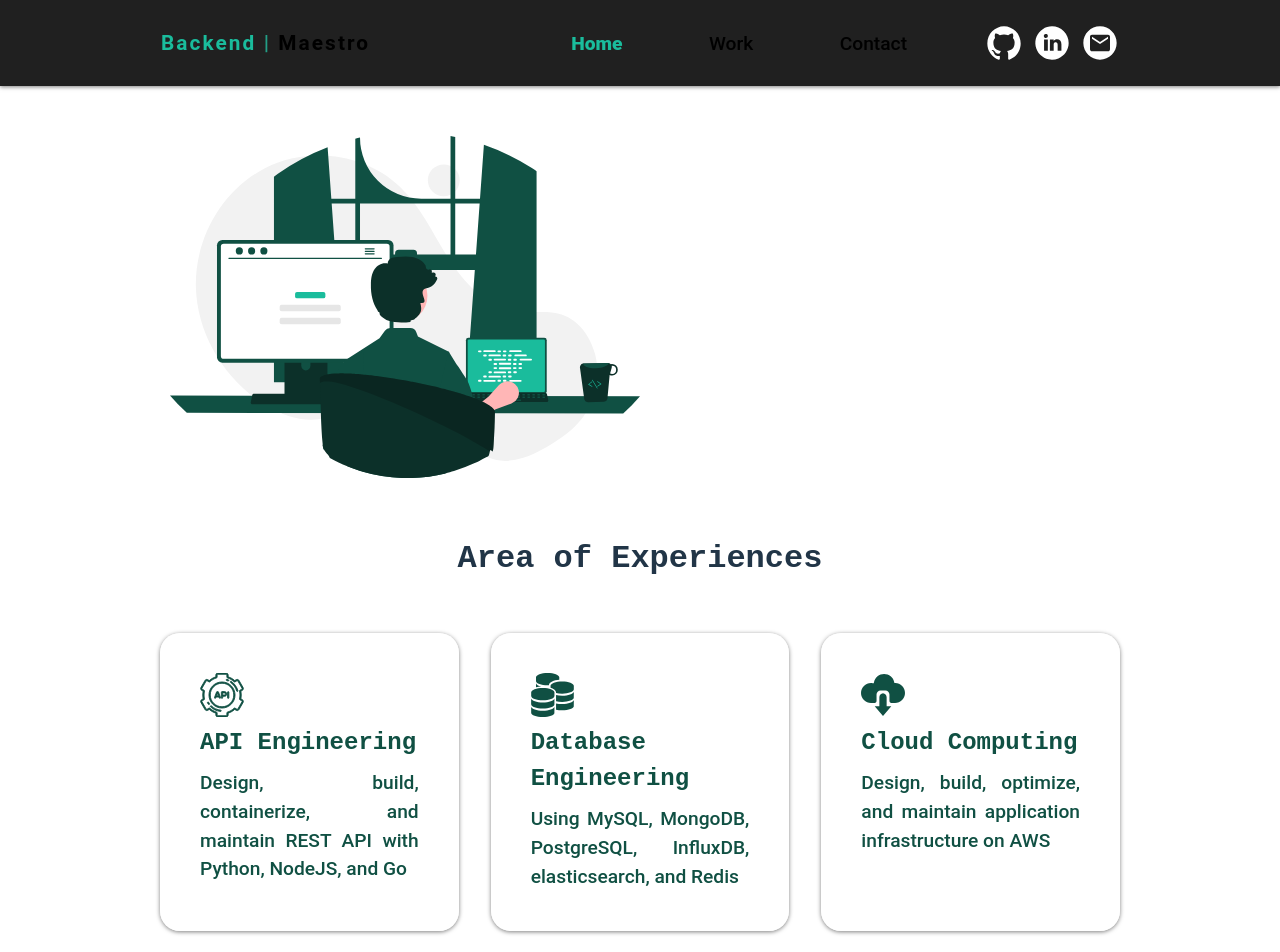
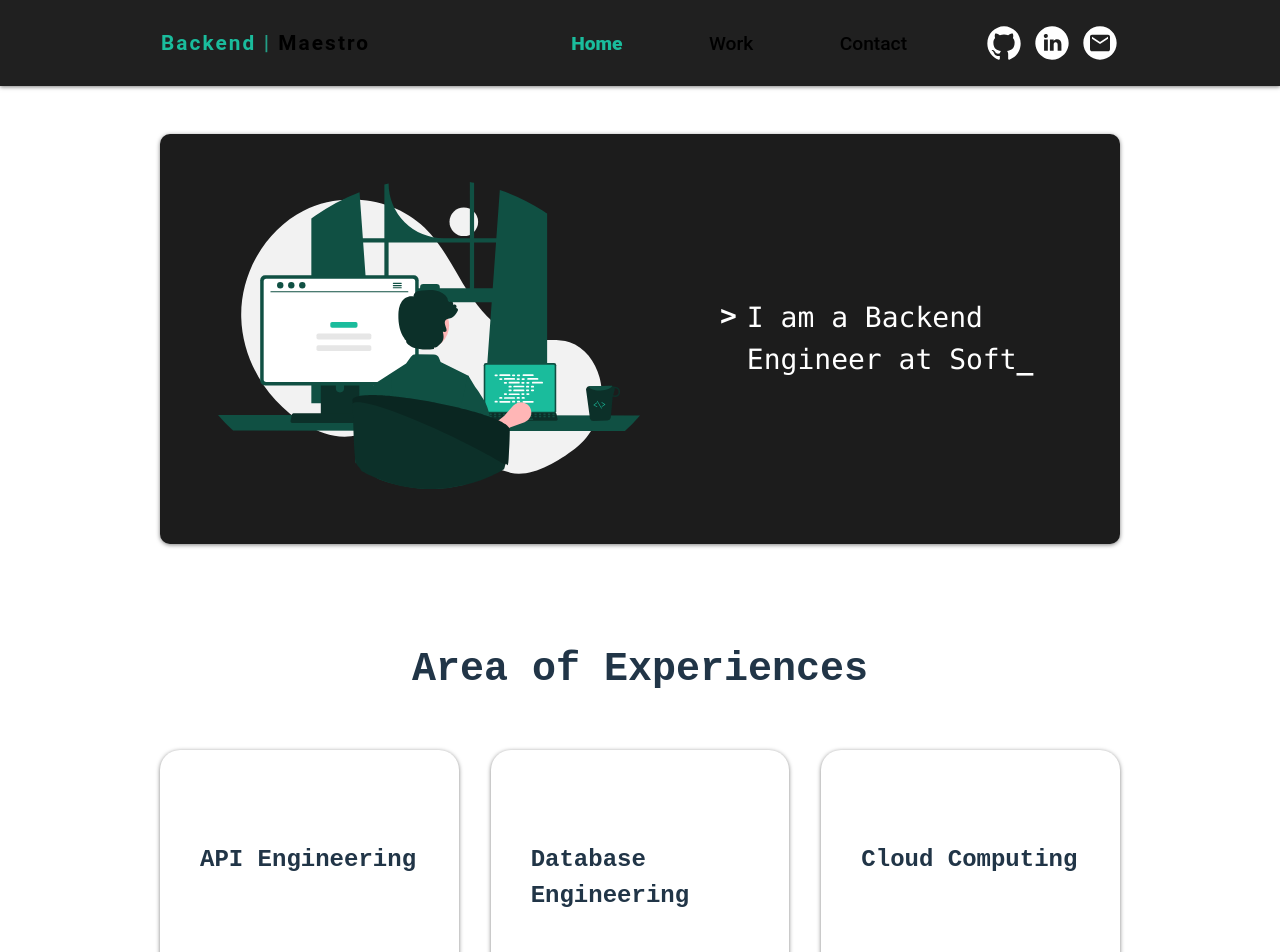
Before and after one commit to rifatrakib/backend-maestro, a Svelte app in the folder app/: page / in a window 1280 px wide. Shown: the top 952 px of the page. Built offline with nearby package versions, Linux system fonts and the light colour scheme.

Commit message:
update styles in different sections of home page

```diff
--- a/app/src/components/card.svelte
+++ b/app/src/components/card.svelte
@@ -2,24 +2,14 @@
     export let icon;
     export let title;
     export let description;
-
-    let isHovered = false;
-    let iconUrl = icon;
-
-    function handleHover() {
-        isHovered = !isHovered;
-        iconUrl = isHovered ? `${icon.split(".svg")[0]}-hover.svg` : icon;
-    }
 </script>
 
 <style>
     div.card {
-        color: #105043;
         display: flex;
         flex-direction: column;
         text-align: left;
         border-radius: 20px;
-        background-color: #ffffffcf;
         gap: 0.5rem;
         padding: 2.5rem;
         box-sizing: border-box;
@@ -28,9 +18,7 @@
 
     div.card:hover {
         box-shadow: 0 1px 4px rgba(0, 0, 0, 0.8);
-        background-color: #000000cf;
-        color: #ffffff90;
-        transform: scale(1.075);
+        background-color: #1c1c1c;
     }
 
     img {
@@ -47,11 +35,12 @@
         font-size: 1.2rem;
         font-weight: 500;
         text-align: justify;
+        color: #ffffff90;
     }
 </style>
 
-<div class="card" role="button" aria-label="Card" tabindex="0" on:focus={() => {}} on:mouseenter={handleHover} on:mouseleave={handleHover}>
-    <img src={iconUrl} alt="{`${icon} icon`}" class="icon" />
+<div class="card">
+    <img src={`${icon.split(".svg")[0]}-hover.svg`} alt="{`${icon} icon`}" class="icon" />
     <h3>{title}</h3>
     <p>{description}</p>
 </div>
--- a/app/src/pages/body.svelte
+++ b/app/src/pages/body.svelte
@@ -17,7 +17,7 @@
 <div>
     {#if page === 'Home'}
         <Home />
-    {:else if page === 'About'}
+    {:else if page === 'Work'}
         <About />
     {:else if page === 'Contact'}
         <Contact />
--- a/app/src/pages/home/hero.svelte
+++ b/app/src/pages/home/hero.svelte
@@ -54,7 +54,11 @@
         display: flex;
         flex-direction: column;
         align-items: center;
-        margin: 50px auto;
+        margin: 3rem auto 6rem;
+        background-color: #1c1c1c;
+        border-radius: 10px;
+        padding: 3rem;
+        box-shadow: 0 1px 4px rgba(0, 0, 0, 0.5);
     }
 
     .card {
--- a/app/src/pages/home/showcase.svelte
+++ b/app/src/pages/home/showcase.svelte
@@ -12,7 +12,7 @@
 <style>
     h2 {
         font-family: monospace;
-        font-size: 2rem;
+        font-size: 2.5rem;
         font-weight: 700;
         margin-bottom: 2rem;
     }
```
